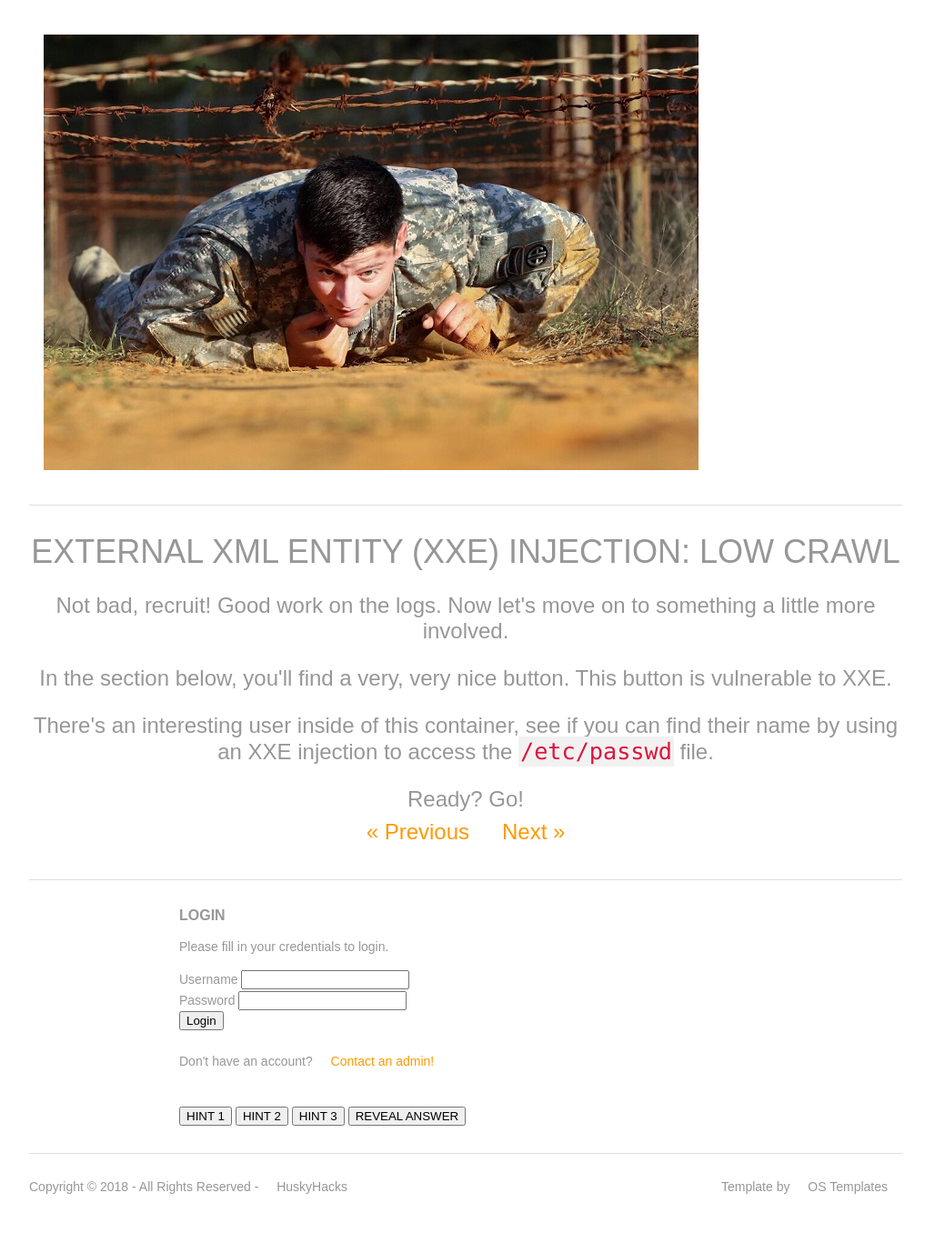
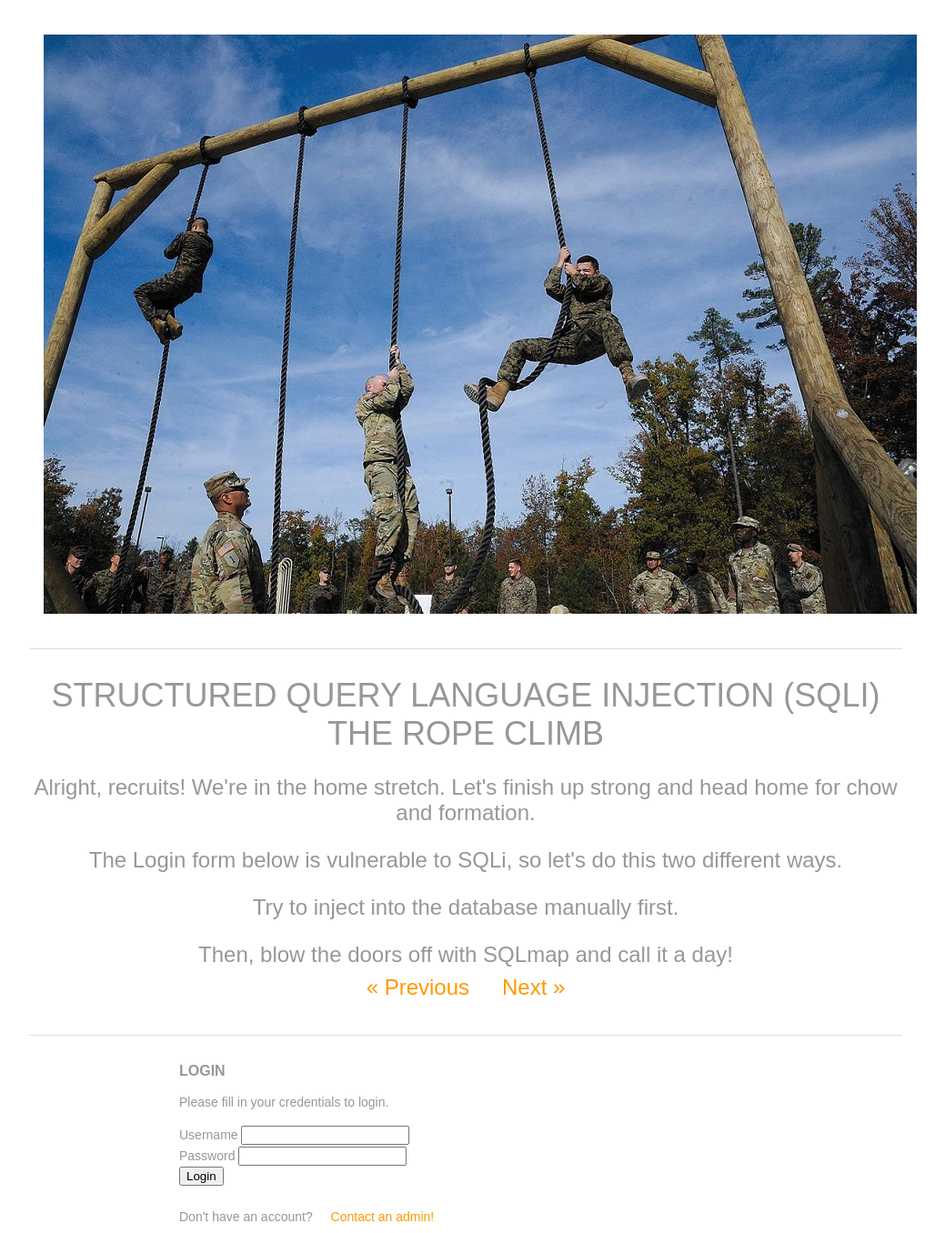
Before and after one commit to HuskyHacks/O-Course, a PHP site: page /vulns/sqli/ in a window 1280 px wide. Shown: the part 182-1538 px from the top of the page at 91% size, without its empty margins (128-1167 px from the left). Before the commit the page ends 1495 px from the top, so only its background shows below. Run offline with PHP 8.4, Linux system fonts and the light colour scheme; data that the repository does not hold is empty.

Commit message:
sqli include login.php

```diff
--- a/www/vulns/sqli/index.php
+++ b/www/vulns/sqli/index.php
@@ -24,15 +24,15 @@
 <!-- content -->
 <div class="wrapper row2">
     <div id="container" class="clear">
-        <section id="slider"><a href="#"><img src="../../../../../images/demo/lowcrawl.jpg" alt=""></a></section>
+        <section id="slider"><a href="#"><img src="../../../../../images/demo/ropeclimb.jpg" alt=""></a></section>
         <section id="shout">
-            <h1>eXternal XML Entity (XXE) Injection: Low Crawl</h1>
-            <p>Not bad, recruit! Good work on the logs. Now let's move on to something a little more involved.</p>
-            <p>In the section below, you'll find a very, very nice button. This button is vulnerable to XXE. </p>
-            <p>There's an interesting user inside of this container, see if you can find their name by using an XXE injection to access the <code>/etc/passwd</code> file.</p>
-            <p>Ready? Go!</p>
+            <h1>Structured Query Language Injection (SQLI) The Rope Climb</h1>
+            <p> Alright, recruits! We're in the home stretch. Let's finish up strong and head home for chow and formation.</p>
+            <p> The Login form below is vulnerable to SQLi, so let's do this two different ways.</p>
+            <p> Try to inject into the database manually first.</p>
+            <p> Then, blow the doors off with SQLmap and call it a day!</p>
 
-            <a href="/vulns/xss/welcome.php" class="previous">&laquo; Previous</a>
+            <a href="/vulns/" class="previous">&laquo; Previous</a>
             <a href="/vulns/" class="next">Next &raquo;</a>
         </section>
 
@@ -40,7 +40,7 @@
         <div id="content">
             <!-- main content -->
             <section>
-            <?php include 'login.php';?>
+                <?php include 'login.php';?>
             </section>
             <!-- ########################################################################################## -->
             <!-- ########################################################################################## -->
@@ -50,25 +50,23 @@
                 <!-- article 1 -->
                 <button class="center" title="Click to Show/Hide Content" type="button" onclick="if(document.getElementById('spoiler1') .style.display=='none') {document.getElementById('spoiler1') .style.display=''}else{document.getElementById('spoiler1') .style.display='none'}">HINT 1</button>
                 <div id="spoiler1" style="display:none">
-                    <p>How can we identify that this button is vulnerable to XXE? Luckily, the page source code gives it away. Right-click on the Print Greeting button and select 'Inspect Element' to view the page source code. You'll find that the button calls to a Javascript function that uses XML to load the button's greeting.</p>
-                    <p>So, while there is no form to inject into like with the XSS, we can still manipulate the form from the client side of the house. You'll definitely want to use the Burp Repeater for this one!</p>
+
                 </div>
 
                 <button class="center" title="Click to Show/Hide Content" type="button" onclick="if(document.getElementById('spoiler2') .style.display=='none') {document.getElementById('spoiler2') .style.display=''}else{document.getElementById('spoiler2') .style.display='none'}">HINT 2</button>
                 <div id="spoiler2" style="display:none">
-                    Load up Burp Suite and capture the page request when you click the Print Greeting button with the Interceptor. Then, send that page request to the Repeater by right-clicking and selecting 'Send to Repeater.' Now, you can craft a payload to send to the server.
+
                 </div>
 
                 <button class="center" title="Click to Show/Hide Content" type="button" onclick="if(document.getElementById('spoiler3') .style.display=='none') {document.getElementById('spoiler3') .style.display=''}else{document.getElementById('spoiler3') .style.display='none'}">HINT 3</button>
                 <div id="spoiler3" style="display:none">
-                    Remember, XML external entities
+
                 </div>
 
                 <button class="center" title="Click to Show/Hide Content" type="button" onclick="if(document.getElementById('spoiler4') .style.display=='none') {document.getElementById('spoiler4') .style.display=''}else{document.getElementById('spoiler4') .style.display='none'}">REVEAL ANSWER</button>
                 <div id="spoiler4" style="display:none">
-                    In Burp Repeater, replace the captured XML block with this:
-                    <img src="../../../../../images/demo/xmlscreenshot.png">
-                </div>
+
+                 </div>
 
                 <!-- article 2 -->
 
--- a/www/vulns/sqli/injected.txt
+++ /dev/null
@@ -1,3 +0,0 @@
-PWNED :)
-
-flag{nice_database_you_got_there}
--- a/www/vulns/sqli/login.php
+++ b/www/vulns/sqli/login.php
@@ -17,12 +17,6 @@
 <?
 
 require_once "config.php";
-
-// Check if the user is already logged in, if yes then redirect him to welcome page
-if(isset($_SESSION["loggedin"]) && $_SESSION["loggedin"] === true){
-    header("location: welcome.php");
-    exit();
-}
 
 // Define variables and initialize with empty values
 $username = $password = "";
@@ -74,7 +68,7 @@
 
 // Redirect to welcome landing
                         mysqli_stmt_close($stmt);
-                        header("Location: injected.txt");
+                        echo "!!!!!**************** Pwned! :) flag{nice_database_you_got_there} *****************!!!!!!!";
                         exit();
                     } else {
                         $password_err = "Username/password combination not valid";
```
Also changed, not shown: README.md.
